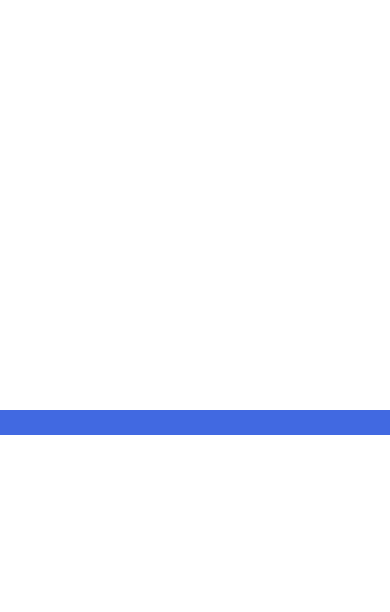
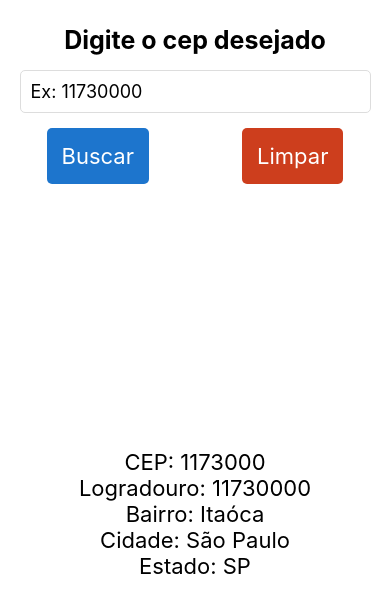
Before and after one commit to Miguel-Barros-Clear/learning-react-native-01, a React Native app: screen / in a window 390 px wide. Shown: the top 612 px of the page. Built offline with nearby package versions, Linux system fonts and the light colour scheme.

Commit message:
feat: transform app to search cep

```diff
--- a/App.tsx
+++ b/App.tsx
@@ -1,47 +1,88 @@
-import React, { Component } from 'react';
+import React, { useState } from 'react';
 import {
-  Animated,
-  Platform,
+  View,
+  Text,
+  TextInput,
+  TouchableOpacity,
   StyleSheet,
-  Text,
-  TouchableOpacity,
-  View,
+  SafeAreaView,
 } from 'react-native';
-export default class App extends Component {
-  constructor(props) {
-    super(props);
-    this.state = {
-      LarAnimada: new Animated.Value(50),
-    };
 
-    Animated.timing(this.state.LarAnimada, {
-      toValue: 100,
-      duration: 5000,
-    }).start();
-  }
+export default function App() {
+  const [cep, setCep] = useState('');
 
-  render() {
-    let porcentagemAnimate = this.state.LarAnimada.interpolate({
-      inputRange: [0, 100],
-      outputRange: ['0%', '100%'],
-    });
-    return (
-      <View style={styles.container}>
-        <Animated.View
-          style={{
-            backgroundColor: '#4169E1',
-            width: porcentagemAnimate,
-            height: 25,
-          }}
+  return (
+    <SafeAreaView style={styles.container}>
+      <View style={{ alignItems: 'center' }}>
+        <Text style={styles.text}>Digite o cep desejado</Text>
+        <TextInput
+          style={styles.input}
+          placeholder="Ex: 11730000"
+          value={cep}
+          onChangeText={texto => setCep(texto)}
+          keyboardType="numeric"
         />
       </View>
-    );
-  }
+      <View style={styles.areaBtn}>
+        <TouchableOpacity style={[styles.botao, { backgroundColor: '#1d75cd' }]}>
+          <Text style={styles.botaoText}>Buscar</Text>
+        </TouchableOpacity>
+        <TouchableOpacity style={[styles.botao, { backgroundColor: '#cd3e1d' }]}>
+          <Text style={styles.botaoText}>Limpar</Text>
+        </TouchableOpacity>
+      </View>
+      <View style={styles.resultado}>
+        <Text style={styles.itemText}>CEP: 1173000</Text>
+        <Text style={styles.itemText}>Logradouro: 11730000</Text>
+        <Text style={styles.itemText}>Bairro: Itaóca</Text>
+        <Text style={styles.itemText}>Cidade: São Paulo</Text>
+        <Text style={styles.itemText}>Estado: SP</Text>
+      </View>
+    </SafeAreaView>
+  );
 }
+
 const styles = StyleSheet.create({
   container: {
     flex: 1,
+  },
+  text: {
+    marginTop: 25,
+    marginBottom: 15,
+    fontSize: 25,
+    fontWeight: 'bold',
+  },
+  input: {
+    backgroundColor: '#FFF',
+    borderWidth: 1,
+    borderColor: '#DDD',
+    borderRadius: 5,
+    width: '90%',
+    padding: 10,
+    fontSize: 18,
+  },
+  areaBtn: {
+    alignItems: 'center',
+    flexDirection: 'row',
+    marginTop: 15,
+    justifyContent: 'space-around',
+  },
+  botao: {
     justifyContent: 'center',
-    alignItems: 'flex-start',
+    alignItems: 'center',
+    padding: 15,
+    borderRadius: 5,
+  },
+  botaoText: {
+    fontSize: 22,
+    color: '#FFF',
+  },
+  resultado: {
+    flex: 1,
+    justifyContent: 'center',
+    alignItems: 'center',
+  },
+  itemText: {
+    fontSize: 22,
   },
 });
--- a/package.json
+++ b/package.json
@@ -10,6 +10,7 @@
     "test": "jest"
   },
   "dependencies": {
+    "axios": "^1.4.0",
     "react": "18.2.0",
     "react-native": "0.71.10"
   },
```
